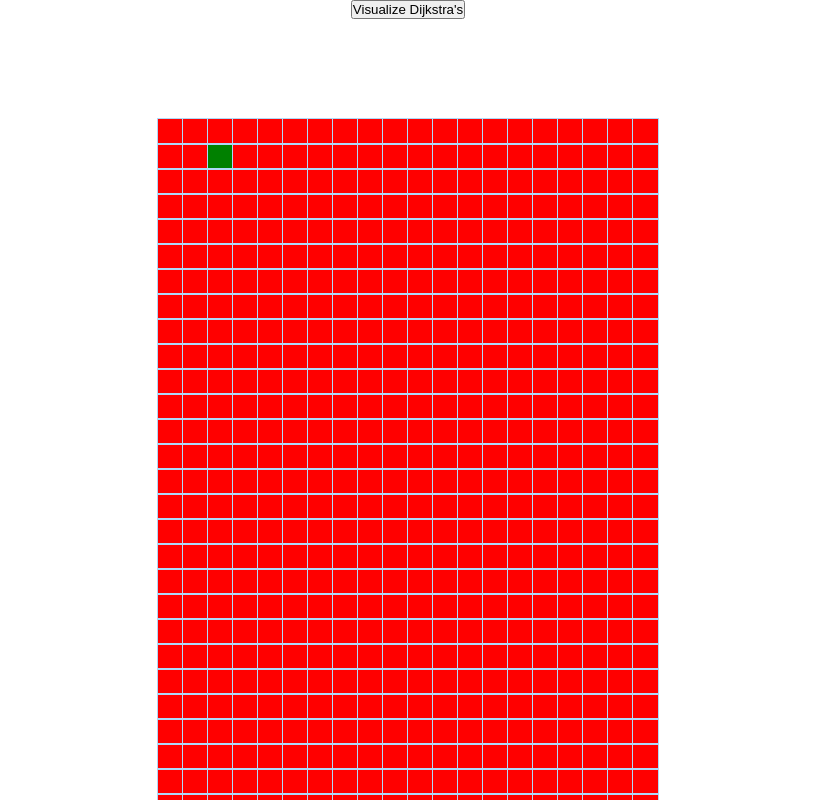
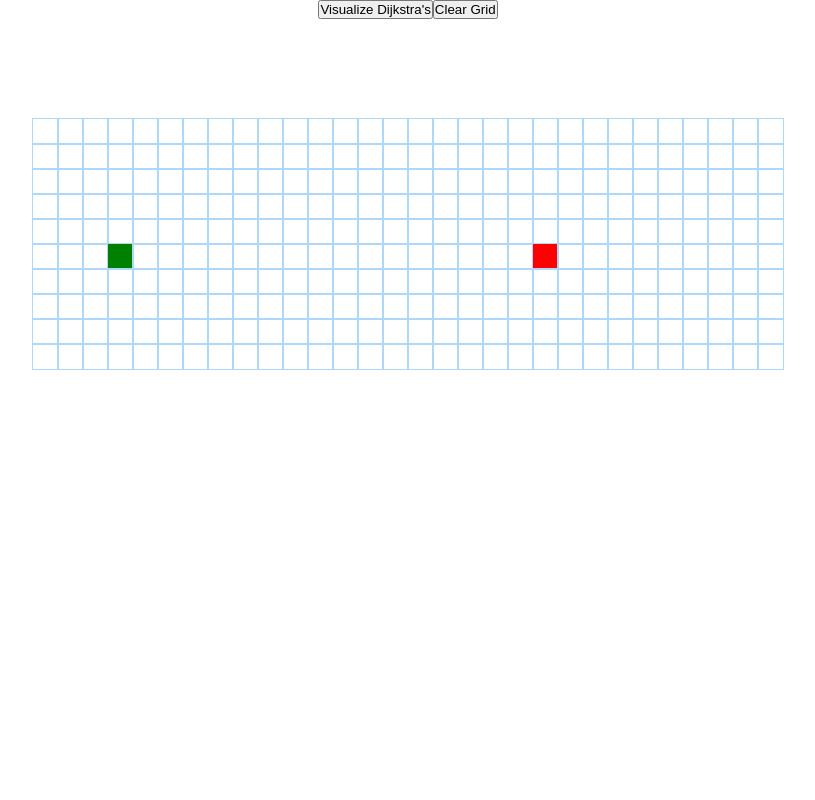
Before and after one commit to choeqq/pathfinding-visualizer, a React (Create React App) app: page / in a window 1280 px wide. Shown: the top 800 px of the page, without its empty margins (232-1047 px from the left). Built offline with nearby package versions, Linux system fonts and the light colour scheme.

Commit message:
styles, fixed, dijkstra working

```diff
--- a/src/components/Node/NodeStyles.ts
+++ b/src/components/Node/NodeStyles.ts
@@ -5,7 +5,7 @@ export const StyledNode = styled.div<NodeTypes>`
   width: 25px;
   height: 25px;
   outline: 1px solid rgb(175, 216, 248);
-  display: block;
+  display: inline-block;
   background-color: ${({ isFinish, isStart, isWall }) =>
     isFinish ? "red" : isStart ? "green" : isWall ? "rgb(12, 53, 71)" : ""};
 `;
--- a/src/components/Pathfinder/Pathfinder.tsx
+++ b/src/components/Pathfinder/Pathfinder.tsx
@@ -3,7 +3,7 @@ import { NodeTypes } from "../../types/node.type";
 import Node from "../Node/Node";
 import { createInitialGrid } from "../../helpers/create-grid";
 import { toggleWalls } from "../../helpers/toggle-walls";
-import { GridContainer } from "./PathfinderStyles";
+import { Container, GridContainer } from "./PathfinderStyles";
 import visualizeDijkstra from "../../helpers/visualize-dijkstra";
 
 const Pathfinder: React.FC = () => {
@@ -26,37 +26,37 @@ const Pathfinder: React.FC = () => {
     setMouseIsPressed(false);
   };
 
+  const clearGrid = () => {
+    setGrid(() => createInitialGrid());
+  };
+
   return (
     <>
       <button onClick={() => visualizeDijkstra(grid)}>
         Visualize Dijkstra's
       </button>
+      <button onClick={() => clearGrid()}>Clear Grid</button>
       <GridContainer>
         {grid.map((row, rowIdx) => {
           return (
-            <div key={rowIdx} style={{ background: "red" }}>
+            <Container key={rowIdx}>
               {row.map((node, nodeIdx) => {
-                const { col, row, isFinish, isStart, isWall } = node;
-                console.log(row, col);
+                const { row, col, isFinish, isStart, isWall } = node;
                 return (
                   <Node
                     key={nodeIdx}
                     col={col}
-                    row={row}
                     isFinish={isFinish}
                     isStart={isStart}
                     isWall={isWall}
-                    onMouseDown={(row: number, col: number) =>
-                      handleMouseDown(row, col)
-                    }
-                    onMouseEnter={(row: number, col: number) =>
-                      handleMouseEnter(row, col)
-                    }
+                    onMouseDown={(row, col) => handleMouseDown(row, col)}
+                    onMouseEnter={(row, col) => handleMouseEnter(row, col)}
                     onMouseUp={() => handleMouseUp()}
+                    row={row}
                   />
                 );
               })}
-            </div>
+            </Container>
           );
         })}
       </GridContainer>
--- a/src/components/Pathfinder/PathfinderStyles.ts
+++ b/src/components/Pathfinder/PathfinderStyles.ts
@@ -42,7 +42,12 @@ const shortestPathAnimation = keyframes`
 export const GridContainer = styled.div`
   margin: 100px 0 0;
   display: flex;
+  flex-wrap: wrap;
   justify-content: center;
+`;
+
+export const Container = styled.div`
+  display: flex;
 
   .node {
     width: 25px;
--- a/src/constants/grid-size.ts
+++ b/src/constants/grid-size.ts
@@ -1,6 +1,6 @@
-export const ROWS = 20;
-export const COLS = 50;
-export const START_NODE_ROW = 2;
-export const START_NODE_COL = 1;
-export const FINISH_NODE_ROW = 3;
-export const FINISH_NODE_COL = 3;
+export const ROWS = 10;
+export const COLS = 30;
+export const START_NODE_ROW = 5;
+export const START_NODE_COL = 3;
+export const FINISH_NODE_ROW = 5;
+export const FINISH_NODE_COL = 20;
```
